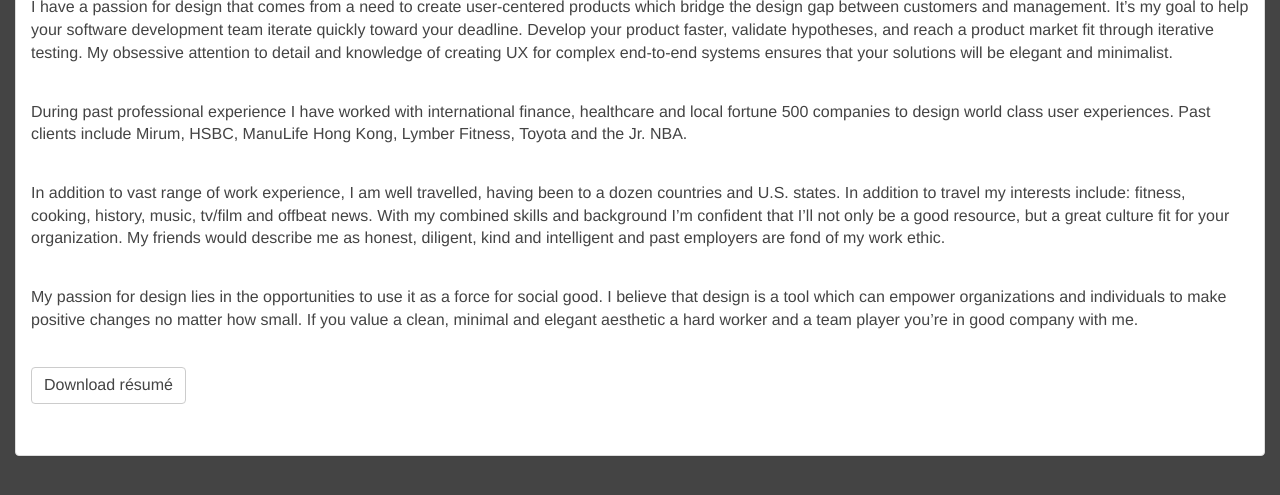
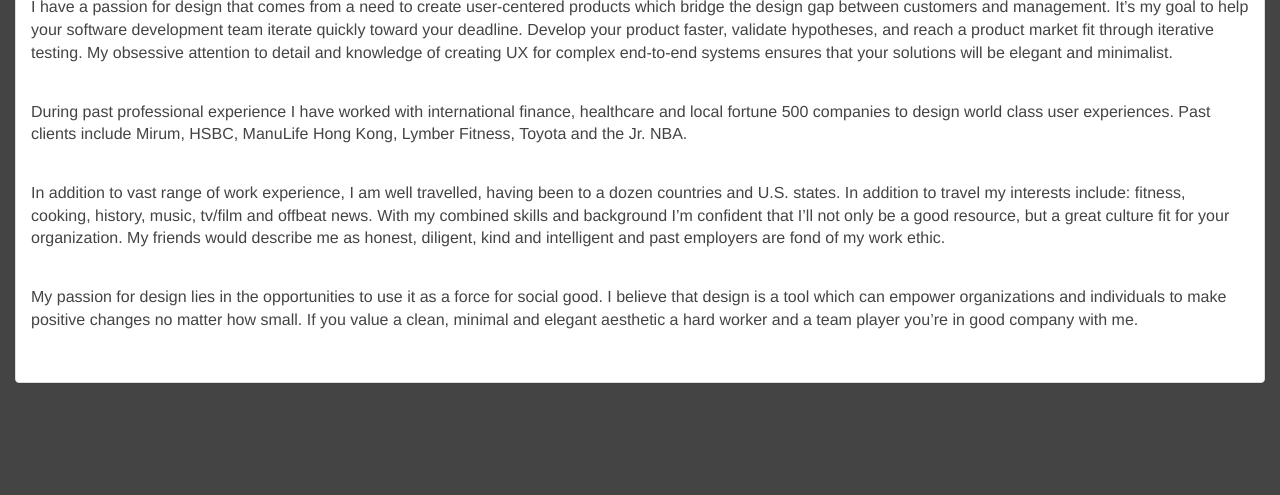
Before and after one commit to nathannash/nathannash.github.io, a Jekyll site: the page built from about.html, in a window 1280 px wide, cut to the strip 304-799 px from the top of the page. Built offline with Jekyll 4.4.1, drawn with Linux system fonts in a browser that asks for light colours; nearby versions of some CDN libraries.

Commit message:
about edit

```diff
--- a/about.html
+++ b/about.html
@@ -19,13 +19,6 @@ title: About Me
 				<p>
 					My passion for design lies in the opportunities to use it as a force for social good. I believe that design is a tool which can empower organizations and individuals to make positive changes no matter how small. If you value a clean, minimal and elegant aesthetic a hard worker and a team player you’re in good company with me.
 				</p>
-				<p>
-				 	<button type="button" class="btn btn-default">
-						<a href="https://docs.google.com/document/d/1XfhlhE88o7WA5iSDRjP5BU9lBInTGqW4kT_Y4j0dk2Y/edit?usp=sharing" target="_blank">
-							Download r&eacute;sum&eacute;
-						</a>
-					</button>
-				</p>
 			</div>
 		</div>
 </section>
```
